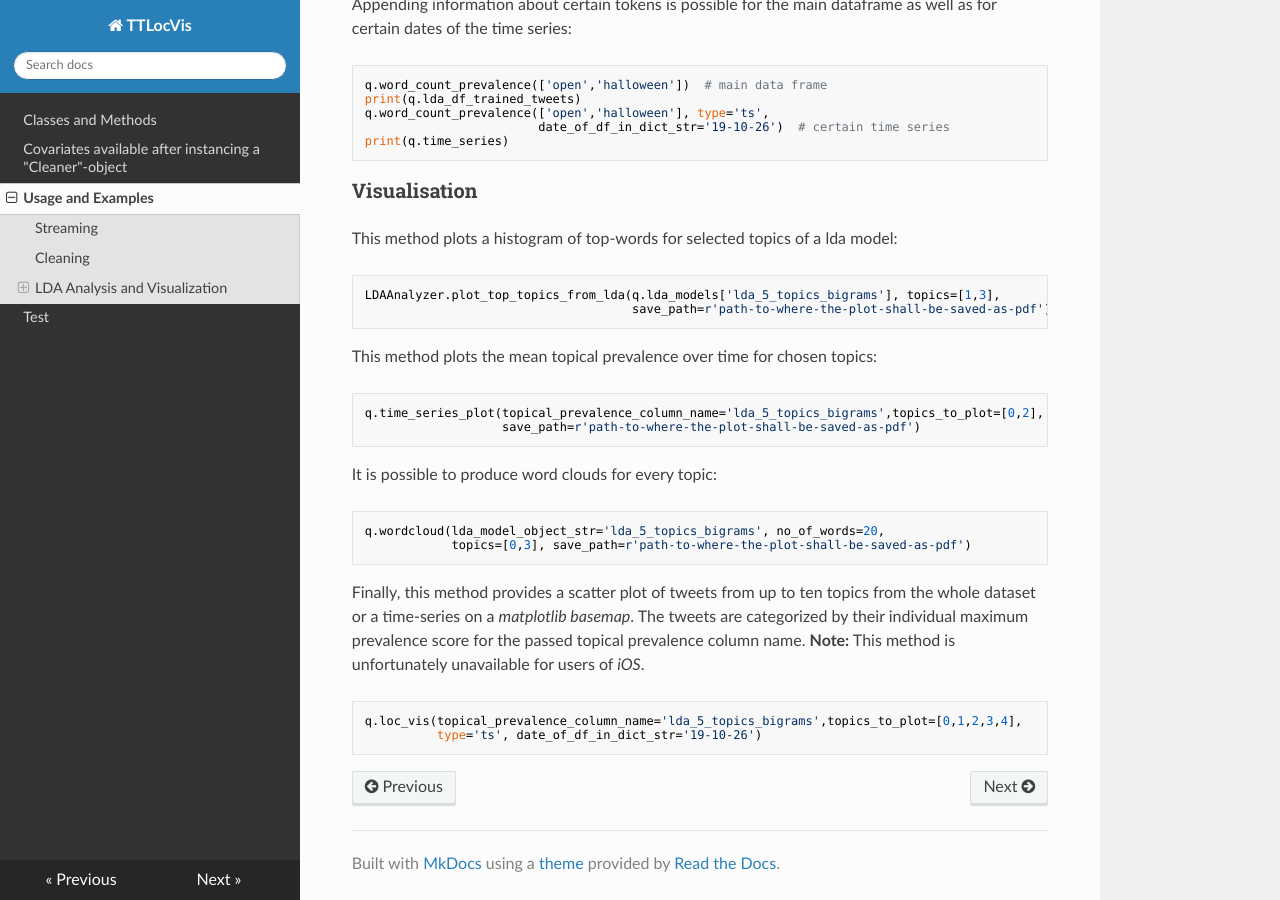
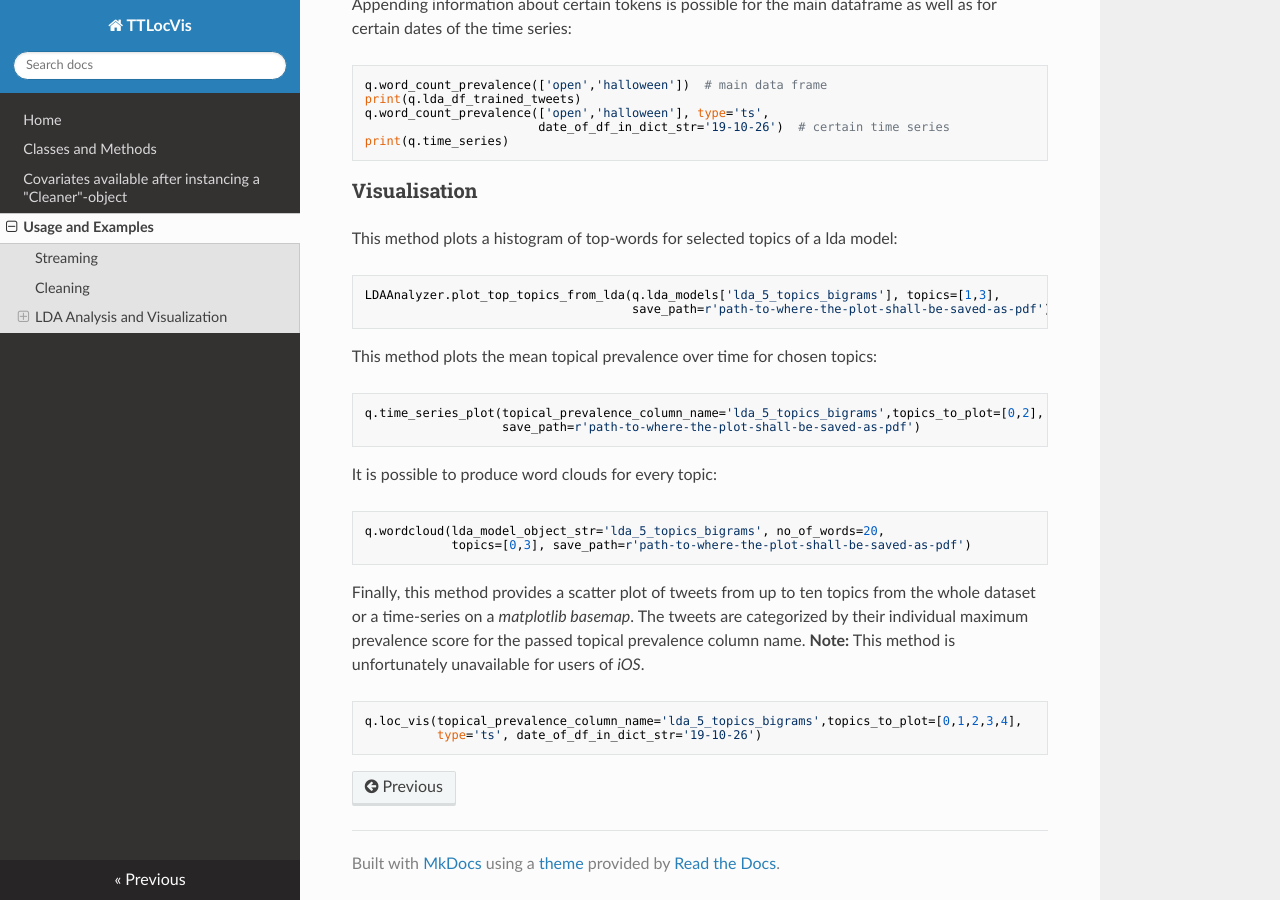
Before and after one commit to xillig/TTLocVis, an MkDocs documentation site: the page built from docs/examples.md, in a window 1280 px wide and 900 px high, scrolled down 2355 px. Built offline with MkDocs 1.6.1, drawn with Linux system fonts in a browser that asks for light colours; nearby versions of some CDN libraries.

Commit message:
Documentation and packaging in progress

```diff
--- a/mkdocs.yml
+++ b/mkdocs.yml
@@ -1,7 +1,7 @@
 site_name: TTLocVis
 nav:
+    - Home: index.md
     - Classes and Methods: classes_methods.md
     - Covariates available after instancing a "Cleaner"-object: covariates_cleaner_object.md
     - Usage and Examples: examples.md
-    - Test: test.md
 theme: readthedocs
```
Also changed, not shown: docs/test.md (deleted, +0 -1 lines).
